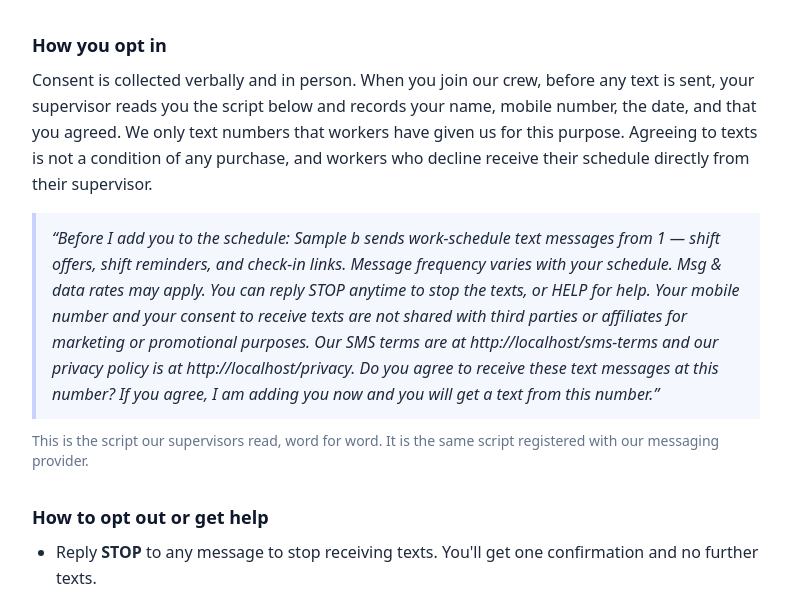
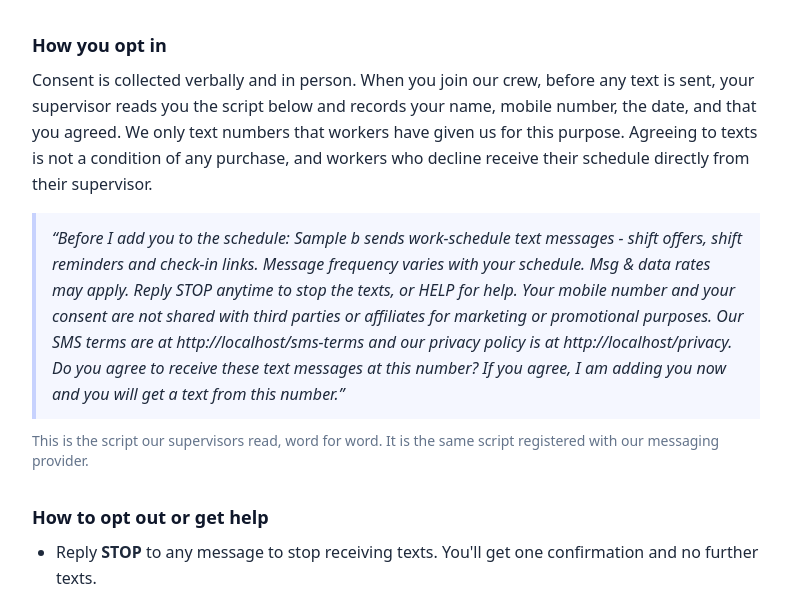
Before and after one commit to Binur03/shift-scheduler, a Flask app: template templates/public/sms_terms.html in a window 1280 px wide. Shown: the part 342-940 px from the top of the page, without its empty margins (244-1034 px from the left). Run offline with Flask 3, Linux system fonts and the light colour scheme; the template is opened without the code that fills it: most values are stand-ins (such as "Sample title", 1, 10 or a date in 2020); some libraries are stand-ins or nearby versions.

Commit message:
Match the published script to the registered one exactly
Twilio's Message Flow field caps at 1,000 characters, so the registered
script had to be trimmed. The page now carries that same trimmed wording,
verified byte-for-byte against the text submitted to Twilio.

The conditional sending number is gone from the script: the registered
version does not name a number, so printing one here would make the two
diverge as soon as TWILIO_SMS_NUMBER is set. The number is still shown
elsewhere on the page.

Co-Authored-By: Claude Opus 5 <noreply@anthropic.com>

```diff
--- a/templates/public/sms_terms.html
+++ b/templates/public/sms_terms.html
@@ -25,14 +25,15 @@
       receive their schedule directly from their supervisor.
     </p>
     <blockquote class="mt-4 border-l-4 border-indigo-200 bg-indigo-50/60 px-4 py-3 italic">
-      &ldquo;Before I add you to the schedule: {{ b.name }} sends work-schedule text messages{% if b.sms_number %}
-      from {{ b.sms_number }}{% endif %} &mdash; shift offers, shift reminders, and check-in links.
-      Message frequency varies with your schedule. Msg &amp; data rates may apply. You can reply
-      STOP anytime to stop the texts, or HELP for help. Your mobile number and your consent to
-      receive texts are not shared with third parties or affiliates for marketing or promotional
-      purposes. Our SMS terms are at {{ url_for('public.sms_terms', _external=True) }} and our privacy policy is at
-      {{ url_for('public.privacy', _external=True) }}. Do you agree to receive these text messages at this number? If you agree,
-      I am adding you now and you will get a text from this number.&rdquo;
+      &ldquo;Before I add you to the schedule: {{ b.name }} sends work-schedule text messages
+      - shift offers, shift reminders and check-in links. Message frequency varies with your
+      schedule. Msg &amp; data rates may apply. Reply STOP anytime to stop the texts, or HELP
+      for help. Your mobile number and your consent are not shared with third parties or
+      affiliates for marketing or promotional purposes. Our SMS terms are at
+      {{ url_for('public.sms_terms', _external=True) }} and our privacy policy is at
+      {{ url_for('public.privacy', _external=True) }}. Do you agree to receive these text
+      messages at this number? If you agree, I am adding you now and you will get a text from
+      this number.&rdquo;
     </blockquote>
     <p class="mt-3 text-sm text-slate-500">
       This is the script our supervisors read, word for word. It is the same script registered
```
